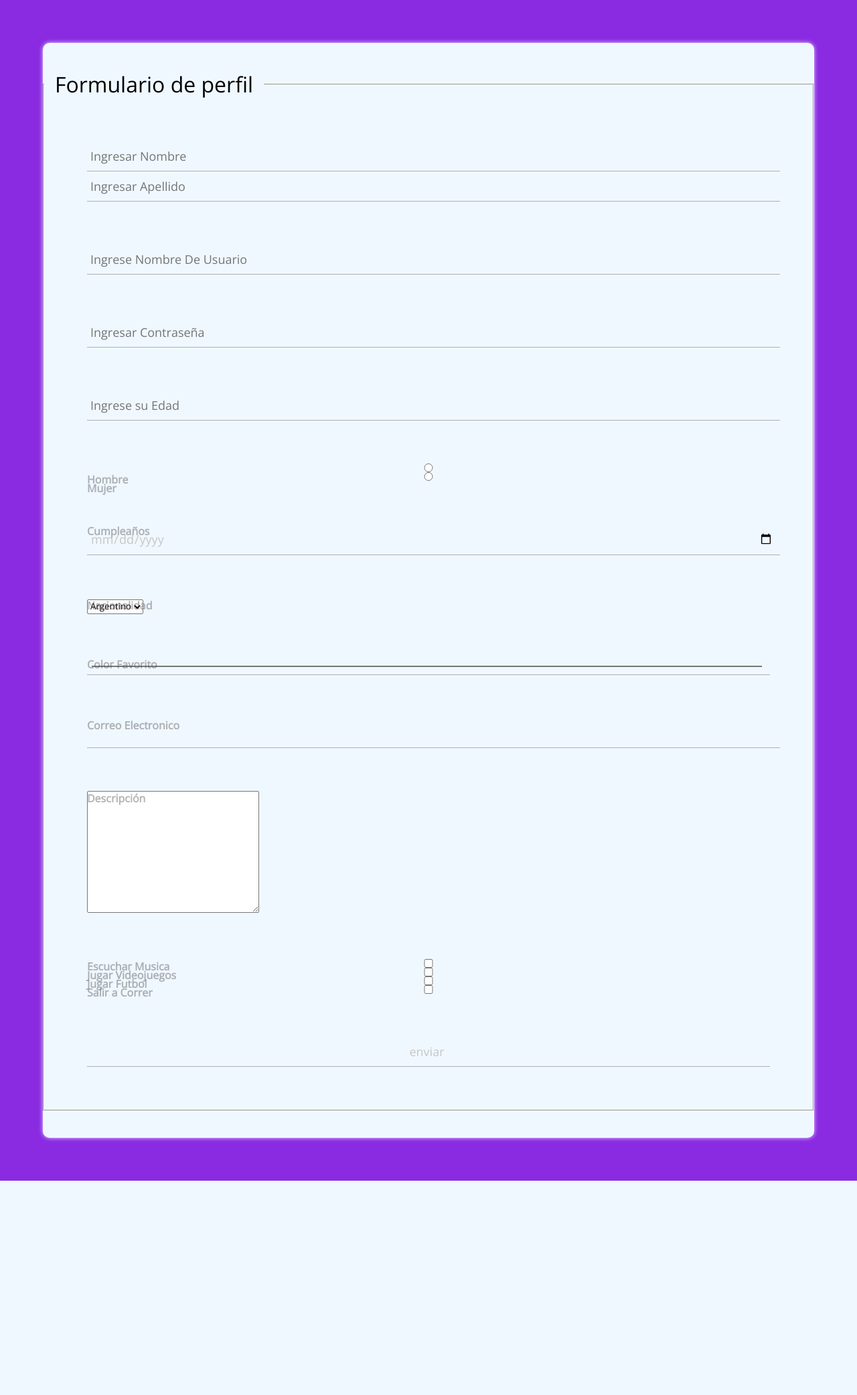
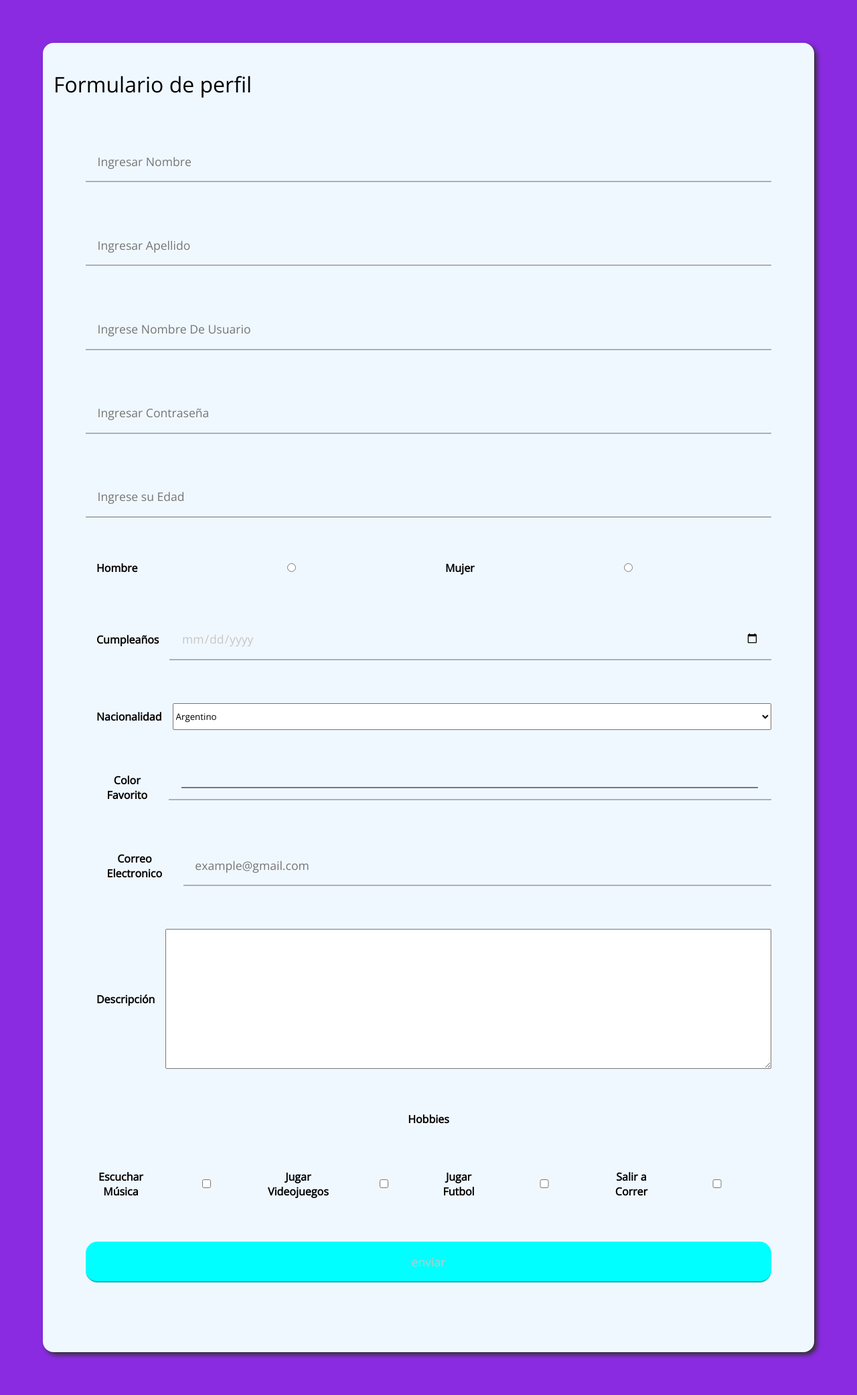
Before and after one commit to LautaroVallejos/webs-dinamicas-2022, a PHP site: page / in a window 1280 px wide. Shown: the whole page at 67% size. Before the commit the page ends 1763 px from the top, so only its background shows below. Run offline with PHP 8.4, Linux system fonts and the light colour scheme.

Commit message:
Modificaciones en el css realizadas, terminar el boton de enviar y detalles

```diff
--- a/index.html
+++ b/index.html
@@ -4,7 +4,7 @@
     <meta charset="UTF-8">
     <meta http-equiv="X-UA-Compatible" content="IE=edge">
     <meta name="viewport" content="width=device-width, initial-scale=1.0">
-    <link rel="stylesheet" href="./main.css">
+    <link rel="stylesheet" href="main.css">
     <title>Perfil</title>
 </head>
 <body>
@@ -14,6 +14,9 @@
                 <legend ><div id="hola">Formulario de perfil</div></legend>
             <div class="input-container">
                 <input type="text" name="name" id="nombre" placeholder="Ingresar Nombre">
+            </div>
+
+            <div class="input-container">
                 <input type="text" name="surname" id="apellido" placeholder="Ingresar Apellido">
             </div>
 
@@ -34,11 +37,14 @@
 
             <!-- Sexo -->
             <div class="input-container">
+                <label for="male" class="label">Hombre</label>
                 <input type="radio" name="sex" id="male" value="1">
-                <label for="male" class="label">Hombre</label>
+                <label for="female" class="label">  Mujer</label>
                 <input type="radio" name="sex" id="female" value="2">
-                <label for="female" class="label">Mujer</label>
             </div>
+
+            <!-- <div class="input-container">
+            </div> -->
 
 
             <!-- Cumpleaños -->
@@ -49,7 +55,7 @@
 
             <!-- Nacionalidad -->
             <div class="input-container">
-                <label for="nacionalidad" class="label">Nacionalidad</label>
+                <label for="nacionalidad" id="nat" class="label">Nacionalidad</label>
                 <select id="nacionalidad" name="nationality">
                   <option value="arg">Argentino</option>
                   <option value="uru">Uruguayo</option>
@@ -67,7 +73,7 @@
             <!-- Correo Electronico -->
             <div class="input-container">
                 <label for="mail" class="label">Correo Electronico</label>
-                <input type="email" name="email" id="mail">
+                <input type="email" name="email" id="mail" placeholder="example@gmail.com">
             </div>
 
             <!-- Descripcion -->
@@ -77,10 +83,10 @@
             </div>
 
             <!-- Hobbies -->
+            <div class="label">Hobbies</div>
             <div class="input-container">
-
                 <div class="checkbox">
-                    <label for="musica" class="label">Escuchar Musica</label>
+                    <label for="musica" class="label">Escuchar Música</label>
                     <input type="checkbox" name="hobbies[]" value="musica" id="musica">
                 </div>
 
@@ -102,7 +108,7 @@
             </div>
 
             <div class="input-container">
-                <input type="submit" value="enviar">
+                <input type="submit" value="enviar" id="send">
             </div>
         </fieldset>
         </form>
--- a/main.css
+++ b/main.css
@@ -6,9 +6,17 @@
     box-sizing: 0;
     font-family: 'Open Sans', sans-serif;
 }
+
 :root{
     --colorTextos: #49454567;
 }
+
+.input-container{
+    display: flex;
+    align-items: center;
+    justify-content: center;
+}
+
 .container{
     display: flex;
     justify-content: center;
@@ -18,10 +26,22 @@
     padding: 4em;
 }
 
-form .input-container{
-    position: relative;
+#nacionalidad{
+    width: 90%;
+    display: flex;
+    justify-content: space-between;
+    height: 3em;
+}
+
+.input-container{
+    /* position: relative; */
     margin: 4em;
 
+}
+
+
+fieldset{
+    border: none;
 }
 
 #hola{
@@ -32,22 +52,29 @@ form .input-container{
 }
 
 .label{
-    color: var(--colorTextos);
-    margin-right: 1.5em;
-    font-size: 16px;
-    position: absolute;
+    /* color: var(--colorTextos); */
+    text-align: center;
+    margin: 0em 1em;
+    font-size: 1em;
     font-weight: bolder;
 }
+
+#descripcion{
+    width: 90%;
+    padding: 1em;
+}
+
 input{
     background: none;
     color: #c6c6c6;
-    font-size: 18px;
-    padding: 10px 10px 10px 5px;
+    font-size: 1.1em;
+    padding: 1em;
     display: block;
     width: 100%;
     border: none;
-    border-bottom: 1px solid var(--colorTextos);
+    border-bottom: 2.5px solid var(--colorTextos);
 }
+
 input:focus{
     outline: none;
     color: rgb(94,93,93);
@@ -65,6 +92,9 @@ input:focus{
 #send{
     display: flex;
     align-items: center;
+    background-color: aqua;
+    justify-self: center;
+    text-align: center;
     padding: 1em;
     width: 100%;
     border-radius: 1em;
@@ -75,16 +105,26 @@ input:focus{
     padding: .7em;
     border-radius: 1em;
 }
+
+.checkbox{
+    display: flex;
+    justify-content: space-between;
+    align-items: center;
+    width: 100%;
+}
+
 .h1{
     text-align: center;
     font-weight: 700;
 }
+
 form{
     background-color: aliceblue;
-    padding: 40px 0;
-    box-shadow: 0 0 6px 0 rgba(255, 255, 255, 0.8);
-    border-radius: 10px;
+    padding: 2.5em 0em;
+    box-shadow: 4px 4px 7px #303030;
+    border-radius: 1em;
 }
+
 .form{
     width: 100%;
     margin: auto;
```
